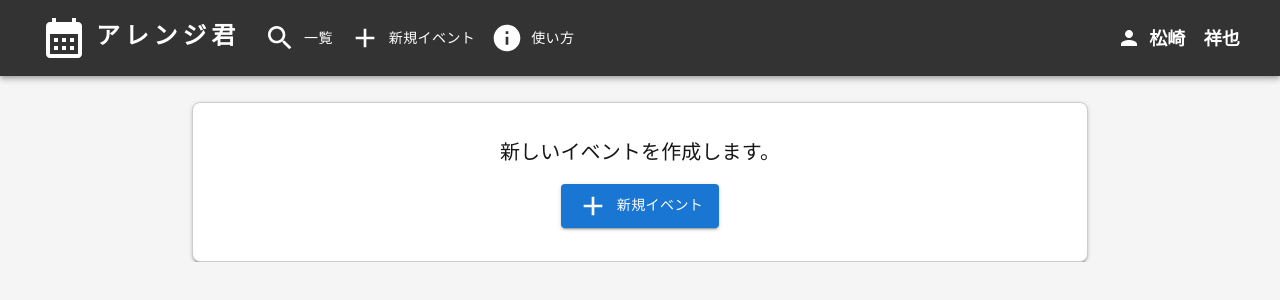
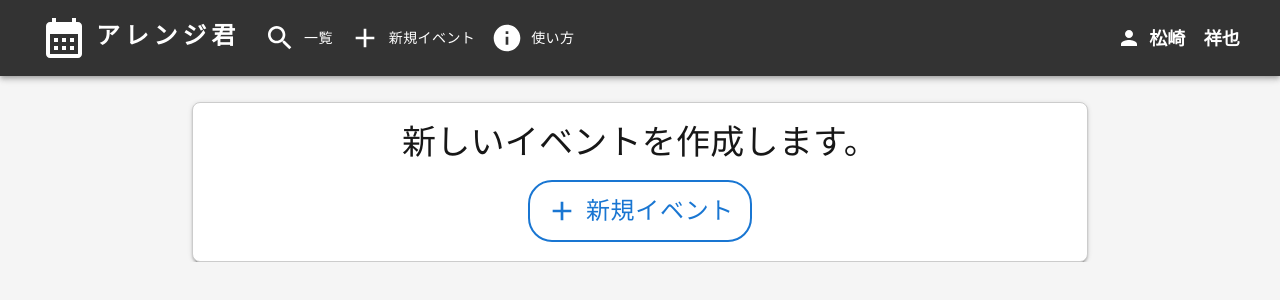
Before and after one commit to hiroka-matsuzaki/arenjikun_replace, a Next.js app: page / in a window 1280 px wide. Shown: the top 300 px of the page. Built offline with nearby package versions, Linux system fonts and the light colour scheme.

Commit message:
style:トップページ見た目調整

```diff
--- a/src/app/page.tsx
+++ b/src/app/page.tsx
@@ -28,11 +28,41 @@ const HomePage: React.FC = () => {
           backgroundColor: 'white',
         }}
       >
-        <Typography variant="h6" sx={{ marginBottom: '16px' }}>
+        <Typography variant="h4" sx={{ marginBottom: '16px' }}>
           新しいイベントを作成します。
         </Typography>
-        <Button variant="contained" color="primary" onClick={goToNewEvent}>
-          <Add sx={{ display: { xs: 'none', md: 'flex' }, mr: 1, fontSize: '2rem' }} />
+        <Button
+          variant="outlined"
+          color="primary"
+          onClick={goToNewEvent}
+          sx={{
+            backgroundColor: 'white', // 通常の背景を白に
+            color: 'primary.main', // 通常の文字とアイコンを青色に
+            border: '2px solid', // 外枠を青色に
+            borderColor: 'primary.main',
+            borderRadius: '24px', // ボタンの角を丸く
+            paddingY: '8px', // 縦の余白
+            paddingX: '16px', // 横の余白
+            textTransform: 'none', // テキストを通常のケースに
+            fontSize: '1.5rem',
+            '&:hover': {
+              backgroundColor: 'primary.main', // ホバー時の背景色を青に
+              color: 'white', // ホバー時の文字とアイコンを白に
+              borderColor: 'primary.main', // 枠線を青色に
+              '.MuiSvgIcon-root': {
+                color: 'white', // ホバー時にアイコンを白に
+              },
+            },
+          }}
+        >
+          <Add
+            sx={{
+              display: { xs: 'none', md: 'flex' },
+              mr: 1,
+              fontSize: '2rem',
+              color: 'primary.main', // アイコンを青色に
+            }}
+          />
           新規イベント
         </Button>
       </Box>
```
